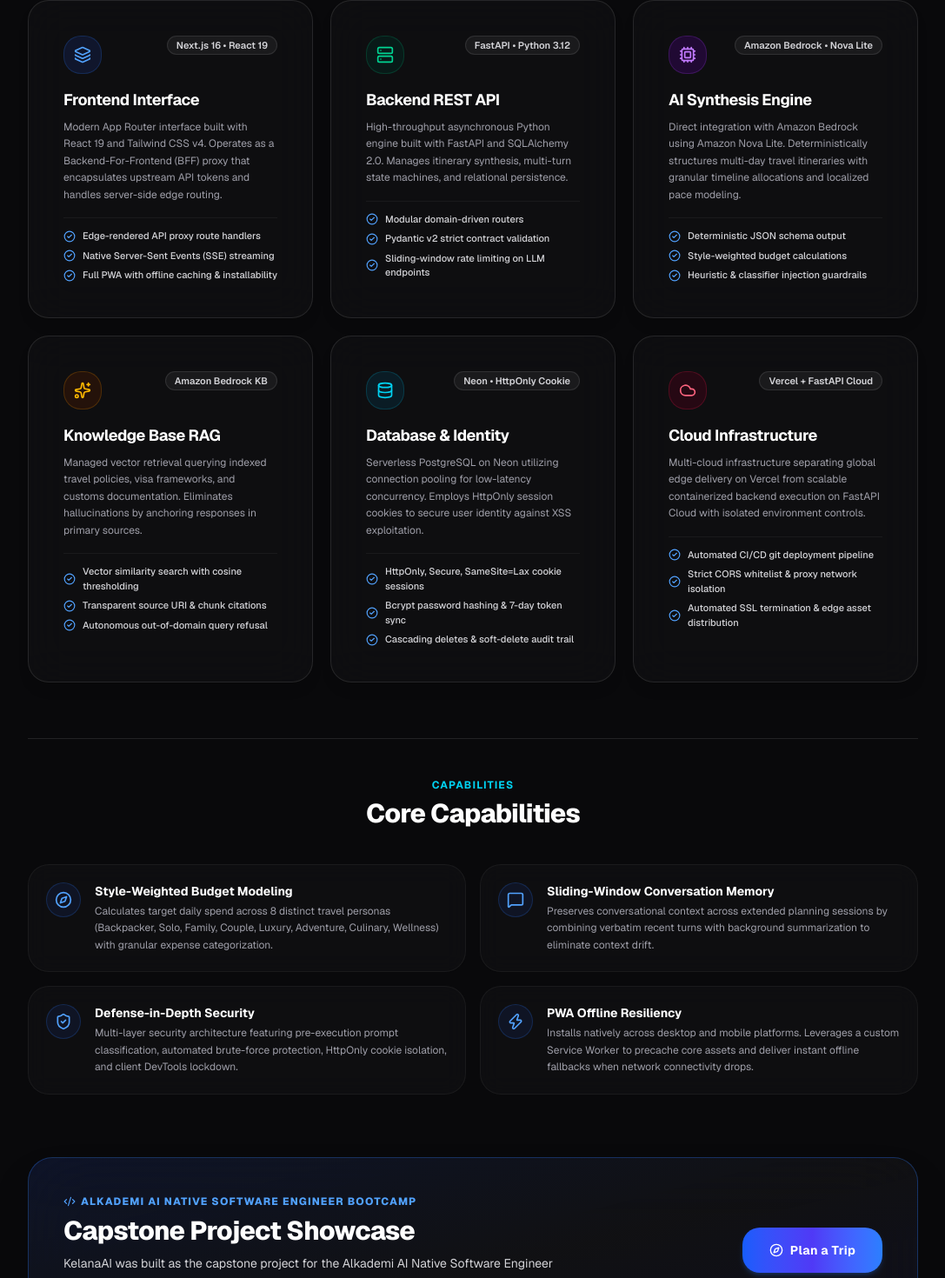
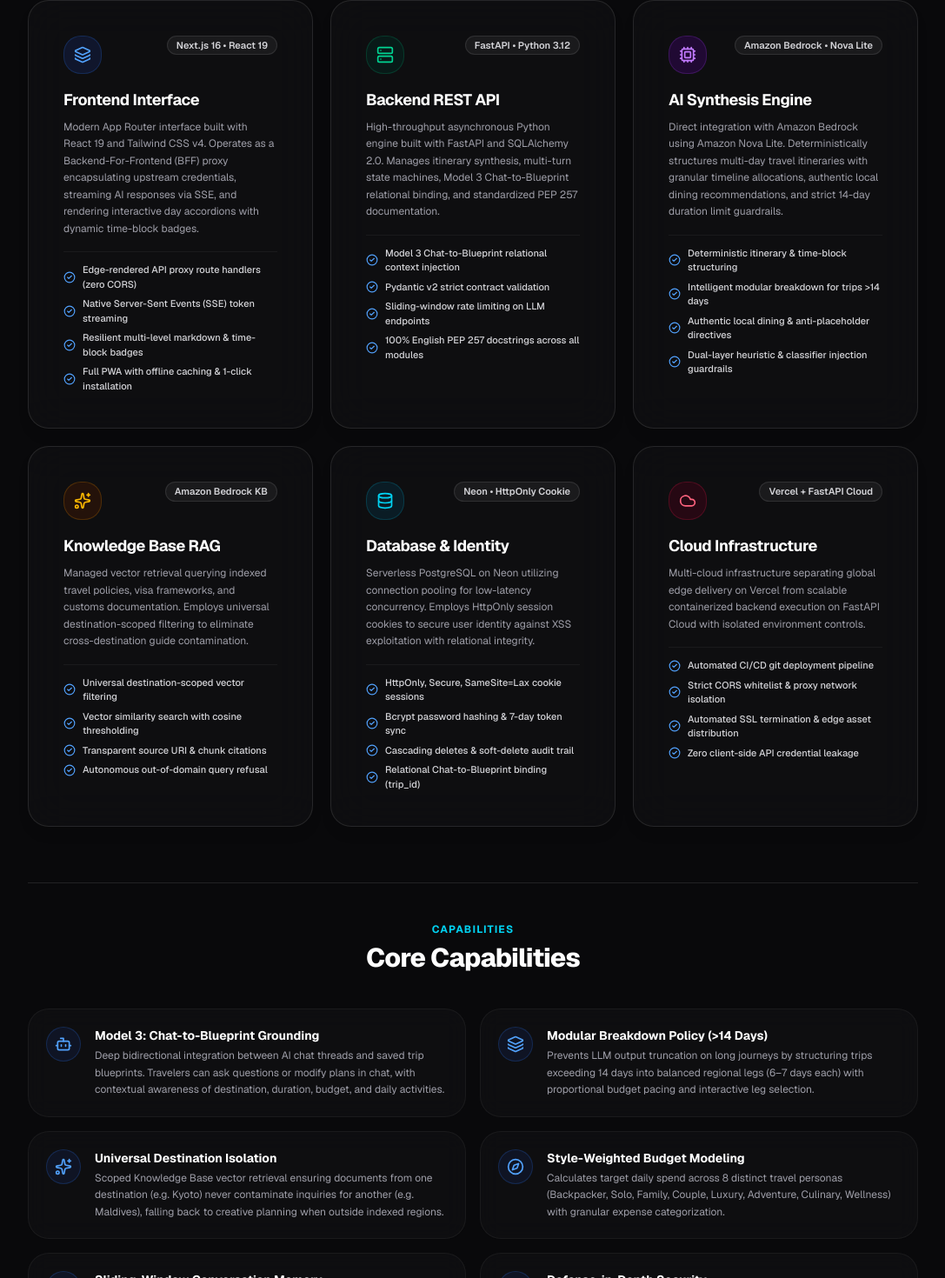
Before and after one commit to ignasiusadhitia/kelana-ai, a Next.js app in the folder frontend/: page /about in a window 1280 px wide. Shown: the part 643-2113 px from the top of the page at 87% size, without its empty margins (96-1183 px from the left). Built offline with nearby package versions, Linux system fonts and the light colour scheme; no server answers.

Commit message:
docs: update /about and README with Model 3 architecture, modular breakdown, and documentation standards

```diff
--- a/frontend/app/about/page.tsx
+++ b/frontend/app/about/page.tsx
@@ -38,11 +38,12 @@ export default function AboutPage() {
       color: "text-blue-400",
       bgColor: "bg-blue-950/40 border-blue-500/20",
       description:
-        "Modern App Router interface built with React 19 and Tailwind CSS v4. Operates as a Backend-For-Frontend (BFF) proxy that encapsulates upstream API tokens and handles server-side edge routing.",
+        "Modern App Router interface built with React 19 and Tailwind CSS v4. Operates as a Backend-For-Frontend (BFF) proxy encapsulating upstream credentials, streaming AI responses via SSE, and rendering interactive day accordions with dynamic time-block badges.",
       highlights: [
-        "Edge-rendered API proxy route handlers",
-        "Native Server-Sent Events (SSE) streaming",
-        "Full PWA with offline caching & installability",
+        "Edge-rendered API proxy route handlers (zero CORS)",
+        "Native Server-Sent Events (SSE) token streaming",
+        "Resilient multi-level markdown & time-block badges",
+        "Full PWA with offline caching & 1-click installation",
       ],
     },
     {
@@ -52,11 +53,12 @@ export default function AboutPage() {
       color: "text-emerald-400",
       bgColor: "bg-emerald-950/40 border-emerald-500/20",
       description:
-        "High-throughput asynchronous Python engine built with FastAPI and SQLAlchemy 2.0. Manages itinerary synthesis, multi-turn state machines, and relational persistence.",
+        "High-throughput asynchronous Python engine built with FastAPI and SQLAlchemy 2.0. Manages itinerary synthesis, multi-turn state machines, Model 3 Chat-to-Blueprint relational binding, and standardized PEP 257 documentation.",
       highlights: [
-        "Modular domain-driven routers",
+        "Model 3 Chat-to-Blueprint relational context injection",
         "Pydantic v2 strict contract validation",
         "Sliding-window rate limiting on LLM endpoints",
+        "100% English PEP 257 docstrings across all modules",
       ],
     },
     {
@@ -66,11 +68,12 @@ export default function AboutPage() {
       color: "text-purple-400",
       bgColor: "bg-purple-950/40 border-purple-500/20",
       description:
-        "Direct integration with Amazon Bedrock using Amazon Nova Lite. Deterministically structures multi-day travel itineraries with granular timeline allocations and localized pace modeling.",
+        "Direct integration with Amazon Bedrock using Amazon Nova Lite. Deterministically structures multi-day travel itineraries with granular timeline allocations, authentic local dining recommendations, and strict 14-day duration limit guardrails.",
       highlights: [
-        "Deterministic JSON schema output",
-        "Style-weighted budget calculations",
-        "Heuristic & classifier injection guardrails",
+        "Deterministic itinerary & time-block structuring",
+        "Intelligent modular breakdown for trips >14 days",
+        "Authentic local dining & anti-placeholder directives",
+        "Dual-layer heuristic & classifier injection guardrails",
       ],
     },
     {
@@ -80,8 +83,9 @@ export default function AboutPage() {
       color: "text-amber-400",
       bgColor: "bg-amber-950/40 border-amber-500/20",
       description:
-        "Managed vector retrieval querying indexed travel policies, visa frameworks, and customs documentation. Eliminates hallucinations by anchoring responses in primary sources.",
+        "Managed vector retrieval querying indexed travel policies, visa frameworks, and customs documentation. Employs universal destination-scoped filtering to eliminate cross-destination guide contamination.",
       highlights: [
+        "Universal destination-scoped vector filtering",
         "Vector similarity search with cosine thresholding",
         "Transparent source URI & chunk citations",
         "Autonomous out-of-domain query refusal",
@@ -94,11 +98,12 @@ export default function AboutPage() {
       color: "text-cyan-400",
       bgColor: "bg-cyan-950/40 border-cyan-500/20",
       description:
-        "Serverless PostgreSQL on Neon utilizing connection pooling for low-latency concurrency. Employs HttpOnly session cookies to secure user identity against XSS exploitation.",
+        "Serverless PostgreSQL on Neon utilizing connection pooling for low-latency concurrency. Employs HttpOnly session cookies to secure user identity against XSS exploitation with relational integrity.",
       highlights: [
         "HttpOnly, Secure, SameSite=Lax cookie sessions",
         "Bcrypt password hashing & 7-day token sync",
         "Cascading deletes & soft-delete audit trail",
+        "Relational Chat-to-Blueprint binding (trip_id)",
       ],
     },
     {
@@ -113,11 +118,27 @@ export default function AboutPage() {
         "Automated CI/CD git deployment pipeline",
         "Strict CORS whitelist & proxy network isolation",
         "Automated SSL termination & edge asset distribution",
+        "Zero client-side API credential leakage",
       ],
     },
   ];
 
   const coreFeatures = [
+    {
+      icon: Bot,
+      title: "Model 3: Chat-to-Blueprint Grounding",
+      desc: "Deep bidirectional integration between AI chat threads and saved trip blueprints. Travelers can ask questions or modify plans in chat, with contextual awareness of destination, duration, budget, and daily activities.",
+    },
+    {
+      icon: Layers,
+      title: "Modular Breakdown Policy (>14 Days)",
+      desc: "Prevents LLM output truncation on long journeys by structuring trips exceeding 14 days into balanced regional legs (6–7 days each) with proportional budget pacing and interactive leg selection.",
+    },
+    {
+      icon: Sparkles,
+      title: "Universal Destination Isolation",
+      desc: "Scoped Knowledge Base vector retrieval ensuring documents from one destination (e.g. Kyoto) never contaminate inquiries for another (e.g. Maldives), falling back to creative planning when outside indexed regions.",
+    },
     {
       icon: Compass,
       title: "Style-Weighted Budget Modeling",
@@ -126,7 +147,7 @@ export default function AboutPage() {
     {
       icon: MessageSquare,
       title: "Sliding-Window Conversation Memory",
-      desc: "Preserves conversational context across extended planning sessions by combining verbatim recent turns with background summarization to eliminate context drift.",
+      desc: "Preserves conversational context across extended planning sessions by combining verbatim recent turns with background summarization to eliminate context drift and preserve dietary/family constraints.",
     },
     {
       icon: ShieldCheck,
@@ -137,6 +158,11 @@ export default function AboutPage() {
       icon: Zap,
       title: "PWA Offline Resiliency",
       desc: "Installs natively across desktop and mobile platforms. Leverages a custom Service Worker to precache core assets and deliver instant offline fallbacks when network connectivity drops.",
+    },
+    {
+      icon: Code2,
+      title: "100% English Codebase Standardization",
+      desc: "Strictly unified documentation with 100% English PEP 257 docstrings across all Python backend services and comprehensive TSDoc / JSDoc comments across all React components and hooks.",
     },
   ];
 
```
Also changed, not shown: 1 other file (tests, documents, lock files or other folders).
